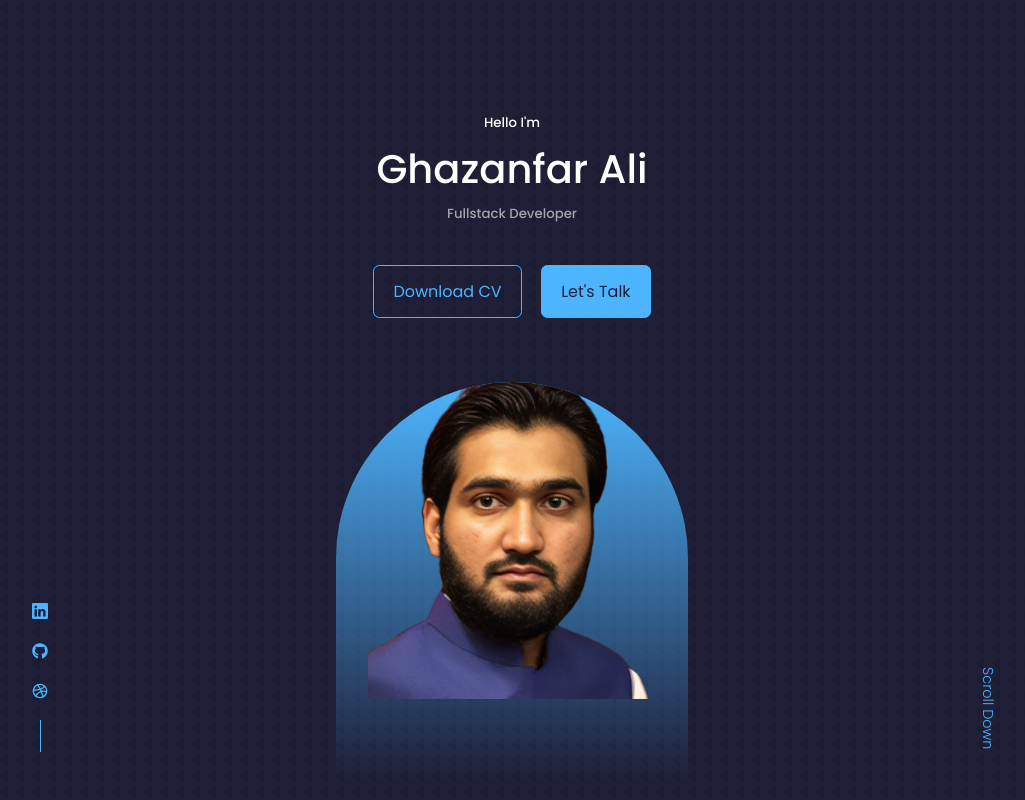
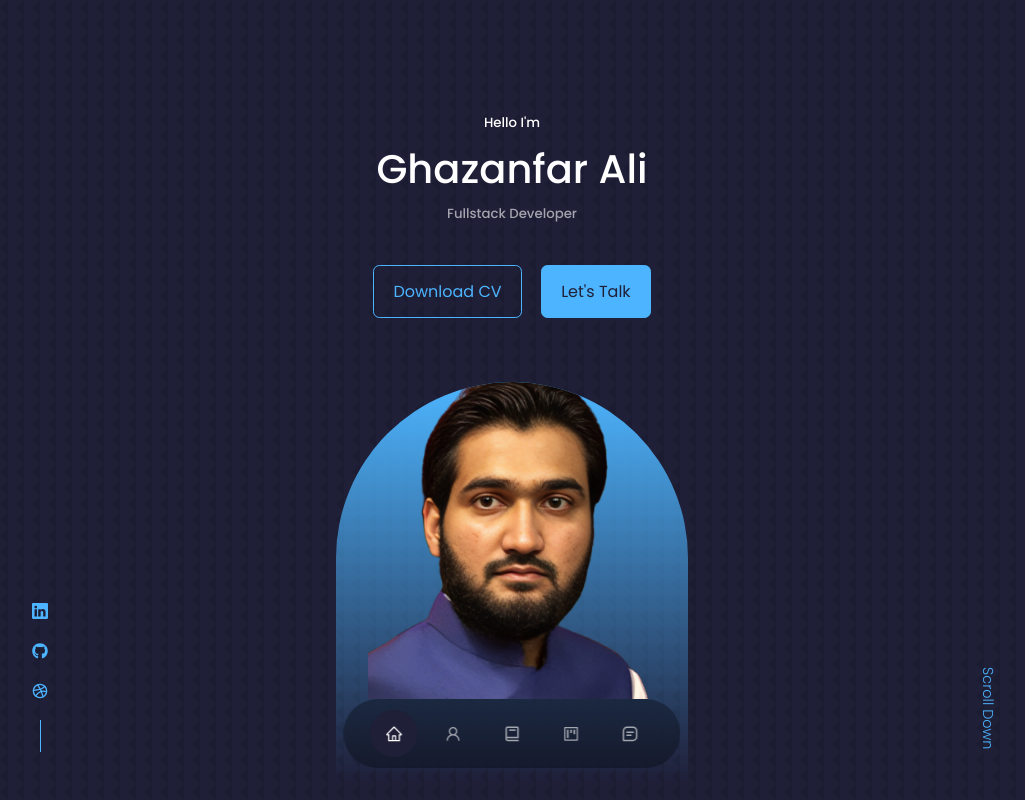
Before and after one commit to gak92/react-portfolio, a React (Create React App) app: page / in a window 1280 px wide. Shown: the top 800 px of the page, without its empty margins (128-1153 px from the left). Built offline with nearby package versions, Linux system fonts and the light colour scheme.

Commit message:
styled nav component using fixed navigation

```diff
--- a/src/components/nav/nav.css
+++ b/src/components/nav/nav.css
@@ -0,0 +1,33 @@
+nav {
+  background: rgba(0, 0, 0, 0.3);
+  width: max-content;
+  display: block;
+  padding: 0.7rem 1.7rem;
+  z-index: 2;
+  position: fixed;
+  left: 50%;
+  transform: translate(-50%);
+  bottom: 2rem;
+  display: flex;
+  gap: 0.8rem;
+  border-radius: 3rem;
+  backdrop-filter: blur(15px);
+}
+
+nav a{
+  background: transparent;
+  padding: 0.9rem;
+  border-radius: 50%;
+  display: flex;
+  color: var(--color-light);
+  font-size: 1.1rem;
+}
+
+nav a:hover {
+  background: rgba(0, 0, 0, 0.3);
+}
+
+nav a.active {
+  background: var(--color-bg);
+  color: var(--color-white);
+}
```
